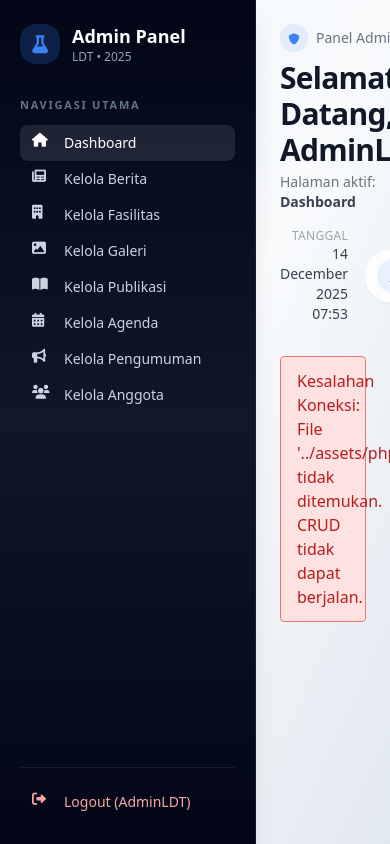
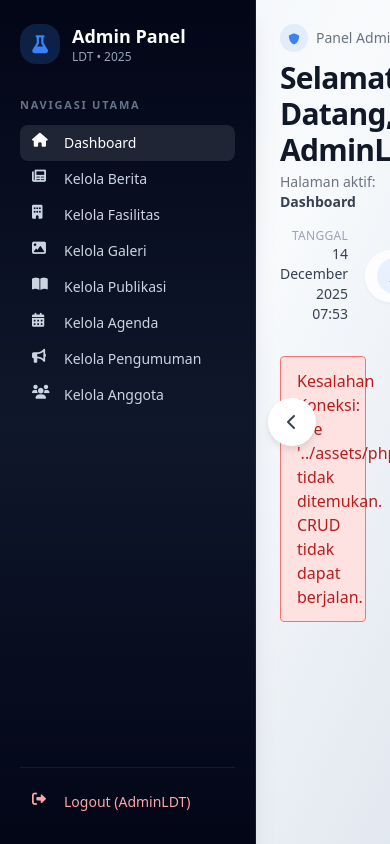
Before and after one commit to bimaadiwijaya8/Lab_DT, a PHP site: template pages/admin-dashboard.php in a window 390 px wide; the page is wider, and only the part inside the window is pictured. Run offline with PHP 8.4, Linux system fonts and the light colour scheme; the template is opened without the code that fills it, so the values that code supplies are empty; some libraries are stand-ins or nearby versions.

Commit message:
Toggle button, sidebar

```diff
--- a/pages/admin-dashboard.php
+++ b/pages/admin-dashboard.php
@@ -1254,11 +1254,47 @@ if ($active_page === 'pengumuman' && $pdo) {
             overflow: hidden;
         }
         .z-\[100\] { z-index: 100; }
+
+        /* Sidebar toggle styles */
+        .sidebar-closed {
+            transform: translateX(-100%);
+        }
+        .main-content-shifted {
+            margin-left: 0 !important;
+        }
+        .toggle-btn {
+            position: fixed;
+            top: 50%;
+            left: 20px;
+            transform: translateY(-50%);
+            z-index: 1000;
+            background: white;
+            border-radius: 50%;
+            width: 48px;
+            height: 48px;
+            display: flex;
+            align-items: center;
+            justify-content: center;
+            box-shadow: 0 4px 6px rgba(0, 0, 0, 0.1);
+            cursor: pointer;
+            transition: all 0.3s ease;
+        }
+        .toggle-btn:hover {
+            box-shadow: 0 6px 8px rgba(0, 0, 0, 0.15);
+        }
+        .sidebar-open .toggle-btn {
+            left: 268px;
+        }
     </style>
 </head>
-<body class="bg-gradient-to-br from-slate-100 via-slate-50 to-slate-200 min-h-screen text-gray-900 antialiased">
-
-    <div class="fixed top-0 left-0 h-full w-64 bg-gradient-to-b from-slate-950 via-slate-900 to-slate-950 text-slate-100 shadow-xl border-r border-slate-800/60 px-5 py-6 flex flex-col transition-transform duration-300 ease-in-out">
+<body class="bg-gradient-to-br from-slate-100 via-slate-50 to-slate-200 min-h-screen text-gray-900 antialiased sidebar-open">
+
+    <!-- Toggle Button -->
+    <button class="toggle-btn" onclick="toggleSidebar()" aria-label="Toggle Sidebar">
+        <i class="fas fa-chevron-left text-gray-700"></i>
+    </button>
+
+    <div id="sidebar" class="fixed top-0 left-0 h-full w-64 bg-gradient-to-b from-slate-950 via-slate-900 to-slate-950 text-slate-100 shadow-xl border-r border-slate-800/60 px-5 py-6 flex flex-col transition-transform duration-300 ease-in-out">
         <div class="mb-8 flex items-center gap-3">
             <div class="h-10 w-10 rounded-2xl bg-primary/20 flex items-center justify-center text-primary">
                 <i class="fas fa-flask text-lg"></i>
@@ -1292,7 +1328,7 @@ if ($active_page === 'pengumuman' && $pdo) {
         </div>
     </div>
 
-    <div class="ml-64 p-6 md:p-10">
+    <div id="mainContent" class="ml-64 p-6 md:p-10 transition-all duration-300 ease-in-out">
         <header class="flex flex-wrap items-center justify-between gap-4 mb-8">
             <div>
                 <p class="flex items-center gap-2 text-sm text-gray-500">
@@ -2755,6 +2791,30 @@ if ($active_page === 'pengumuman' && $pdo) {
         function closeEditPengumumanModal() {
             document.getElementById('editPengumumanModal').classList.add('hidden');
         }
+
+        // --- Sidebar Toggle Function ---
+        function toggleSidebar() {
+            const body = document.body;
+            const sidebar = document.getElementById('sidebar');
+            const mainContent = document.getElementById('mainContent');
+            const toggleBtn = document.querySelector('.toggle-btn i');
+
+            if (body.classList.contains('sidebar-open')) {
+                // Close sidebar
+                body.classList.remove('sidebar-open');
+                sidebar.classList.add('sidebar-closed');
+                mainContent.classList.add('main-content-shifted');
+                toggleBtn.classList.remove('fa-chevron-left');
+                toggleBtn.classList.add('fa-chevron-right');
+            } else {
+                // Open sidebar
+                body.classList.add('sidebar-open');
+                sidebar.classList.remove('sidebar-closed');
+                mainContent.classList.remove('main-content-shifted');
+                toggleBtn.classList.remove('fa-chevron-right');
+                toggleBtn.classList.add('fa-chevron-left');
+            }
+        }
     </script>
 </body>
 </html>
```
